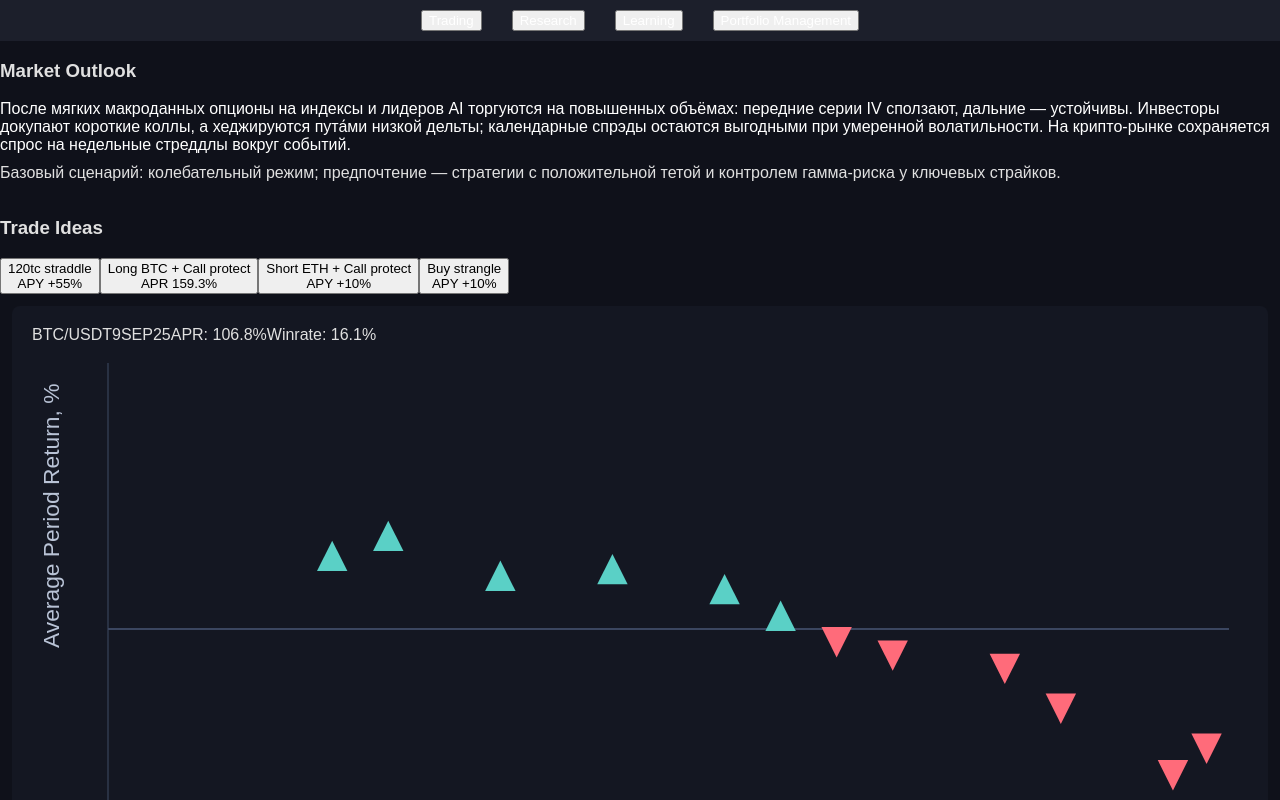
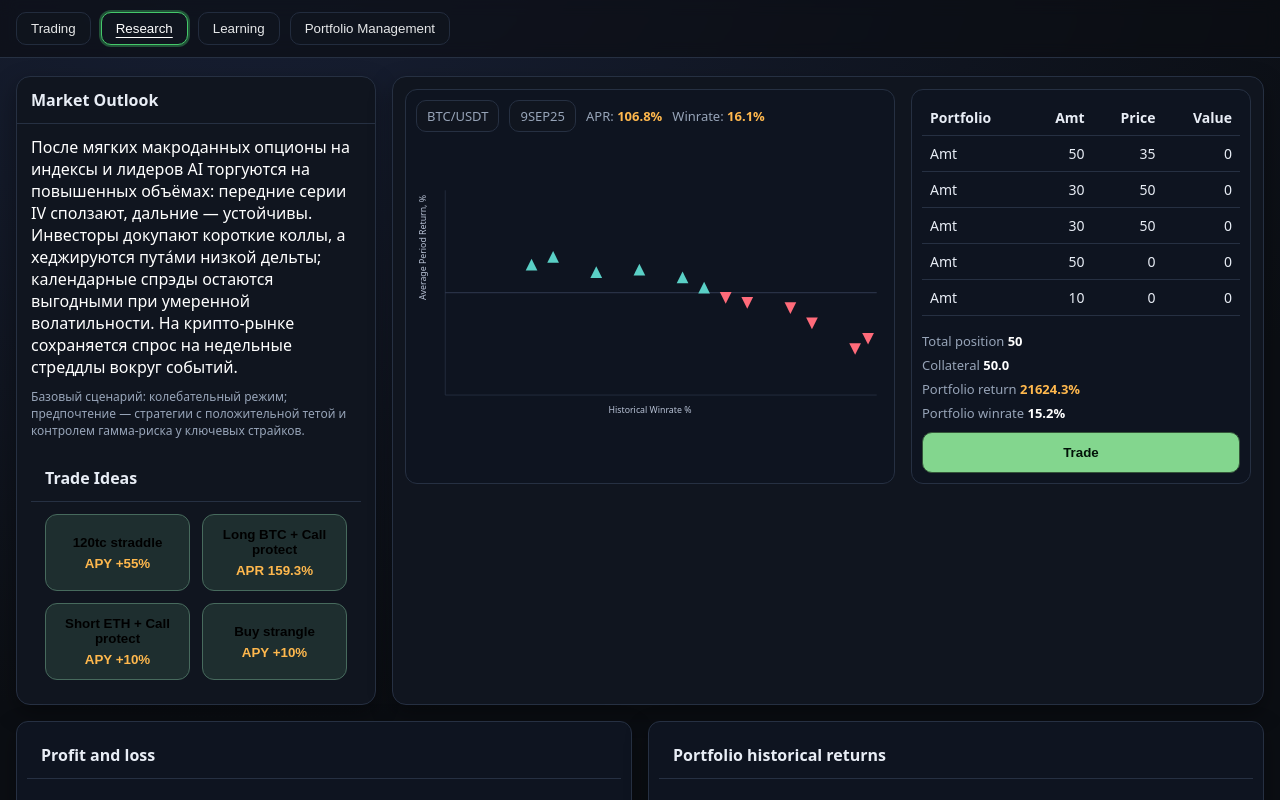
Before and after one commit to Lvrssmn/DWfront, a React (Vite) app: page / in a window 1280 px wide. Shown: the top 800 px of the page. Built offline with nearby package versions, Linux system fonts and the light colour scheme.

Commit message:
Update styles.css

```diff
--- a/src/styles.css
+++ b/src/styles.css
@@ -1,67 +1,90 @@
-body {
-  margin: 0;
-  font-family: Arial, sans-serif;
-  background-color: #0f111a;
-  color: #e0e0e0;
+:root{
+  --bg:#0b0e13;
+  --panel:#10151f;
+  --panel2:#0e1420;
+  --line:#263042;
+  --text:#e8edf5;
+  --muted:#97a4b8;
+  --accent:#83d68e;         /* нежно-зелёный (карточки и Trade) */
+  --accent-strong:#45c86a;  /* активная вкладка */
+  --warn:#ffb84d;
+  --sell:#ff6b6b;
 }
 
-header {
-  display: flex;
-  justify-content: center;
-  background-color: #1c1f2b;
-  padding: 10px;
+*{box-sizing:border-box}
+html,body,#root{height:100%}
+body{
+  margin:0; font-family: system-ui, -apple-system, Segoe UI, Roboto, Inter, Arial, sans-serif;
+  background: radial-gradient(1200px 800px at 20% -10%, #182035, var(--bg));
+  color: var(--text);
 }
 
-header .tab {
-  margin: 0 15px;
-  cursor: pointer;
-  color: #fff;
+.app{display:grid; grid-template-rows:auto 1fr; min-height:100%}
+
+/* header tabs */
+.header{position:sticky; top:0; z-index:5; background:rgba(10,12,18,.6); backdrop-filter:blur(8px); border-bottom:1px solid var(--line)}
+.tabs{max-width:1280px; margin:0 auto; display:flex; gap:10px; padding:12px 16px}
+.tab{
+  padding:8px 14px; border-radius:10px; border:1px solid var(--line); background:var(--panel);
+  color:#fff; cursor:pointer; user-select:none;
+}
+.tab[aria-selected="true"]{
+  border-color: var(--accent-strong);
+  box-shadow: 0 0 0 2px color-mix(in srgb, var(--accent-strong) 35%, transparent);
+  text-decoration: underline; text-underline-offset: 4px;
+}
+.tab[aria-selected="false"]{opacity:.9}
+
+/* grid layout */
+.screen{max-width:1280px; margin:18px auto 40px; padding:0 16px; display:grid; grid-template-rows:auto 1fr auto; gap:16px}
+.grid{
+  display:grid; grid-template-columns: 360px 1fr; gap:16px;
+}
+.footerCharts{
+  display:grid; grid-template-columns: 1fr 1fr; gap:16px;
 }
 
-header .tab.active {
-  border-bottom: 2px solid #4cafef;
+.panel{background:var(--panel); border:1px solid var(--line); border-radius:14px; box-shadow: 0 8px 22px rgba(0,0,0,.35); overflow:hidden}
+.hd{display:flex; align-items:center; justify-content:space-between; padding:12px 14px; border-bottom:1px solid var(--line)}
+.hd h3{margin:0; font-size:16px}
+.bd{padding:12px 14px}
+.note{color:var(--muted); font-size:12px}
+
+/* trade ideas */
+.cards{display:grid; grid-template-columns: 1fr 1fr; gap:12px}
+.card{
+  background: color-mix(in srgb, var(--accent) 14%, #0d1320);
+  border:1px solid color-mix(in srgb, var(--accent) 35%, var(--line));
+  border-radius:12px; padding:12px; cursor:pointer;
+  transition: transform .12s ease, box-shadow .12s ease, border-color .12s;
 }
+.card:hover{transform: translateY(-2px); box-shadow: 0 6px 16px rgba(0,0,0,.35); border-color: var(--accent)}
+.card .title{font-weight:700; margin-bottom:6px}
+.card .apy{color:var(--warn); font-weight:700}
 
-.container {
-  display: grid;
-  grid-template-columns: 1fr 2fr 1fr;
-  grid-gap: 20px;
-  padding: 20px;
+/* optionverse */
+.optionverse{display:grid; grid-template-columns: 1fr 340px; gap:16px}
+.scatterWrap{background:var(--panel2); border:1px solid var(--line); border-radius:12px; padding:10px}
+.scatterHead{display:flex; flex-wrap:wrap; gap:10px; margin-bottom:8px; align-items:center}
+.badge{padding:6px 10px; border-radius:10px; background:var(--panel); border:1px solid var(--line)}
+.key{color:var(--muted); font-size:13px}
+.kpi{color:var(--warn); font-weight:700}
+.svg{width:100%; height:320px; display:block}
+
+/* right portfolio table */
+.portBox{background:var(--panel2); border:1px solid var(--line); border-radius:12px; padding:10px; display:grid; gap:10px}
+.table{width:100%; border-collapse: collapse; font-size:14px}
+.table th,.table td{border-bottom:1px solid var(--line); padding:8px 8px; text-align:right}
+.table th:first-child,.table td:first-child{text-align:left}
+.tradeBtn{padding:12px 16px; border-radius:10px; background:var(--accent); color:#031309; border:1px solid color-mix(in srgb, var(--accent) 40%, #000); font-weight:800; cursor:pointer}
+.tradeBtn:hover{filter:brightness(1.06)}
+
+/* charts */
+.chart{height:240px; background:var(--panel2); border:1px solid var(--line); border-radius:12px; padding:10px}
+
+/* responsive */
+@media (max-width: 1100px){
+  .grid{grid-template-columns:1fr}
+  .optionverse{grid-template-columns:1fr}
+  .footerCharts{grid-template-columns:1fr}
 }
-
-.market-outlook,
-.trade-ideas,
-.optionverse,
-.profit-loss,
-.portfolio-returns {
-  background-color: #141722;
-  border-radius: 8px;
-  padding: 20px;
-}
-
-.trade-ideas {
-  display: grid;
-  grid-template-columns: 1fr 1fr;
-  gap: 15px;
-}
-
-.trade-ideas .card {
-  background-color: #1d202c;
-  border-radius: 6px;
-  padding: 15px;
-  display: flex;
-  flex-direction: column;
-  justify-content: center;
-  align-items: center;
-}
-
-.trade-ideas .card .apy {
-  color: #f1c40f; /* жёлтый для APY/APR */
-  font-weight: bold;
-}
-
-/* === Only Trade Ideas card title === */
-.trade-ideas .card .title {
-  color: #ffffff; /* белый только для заголовков внутри карточек */
-  font-weight: 600;
-}
```
